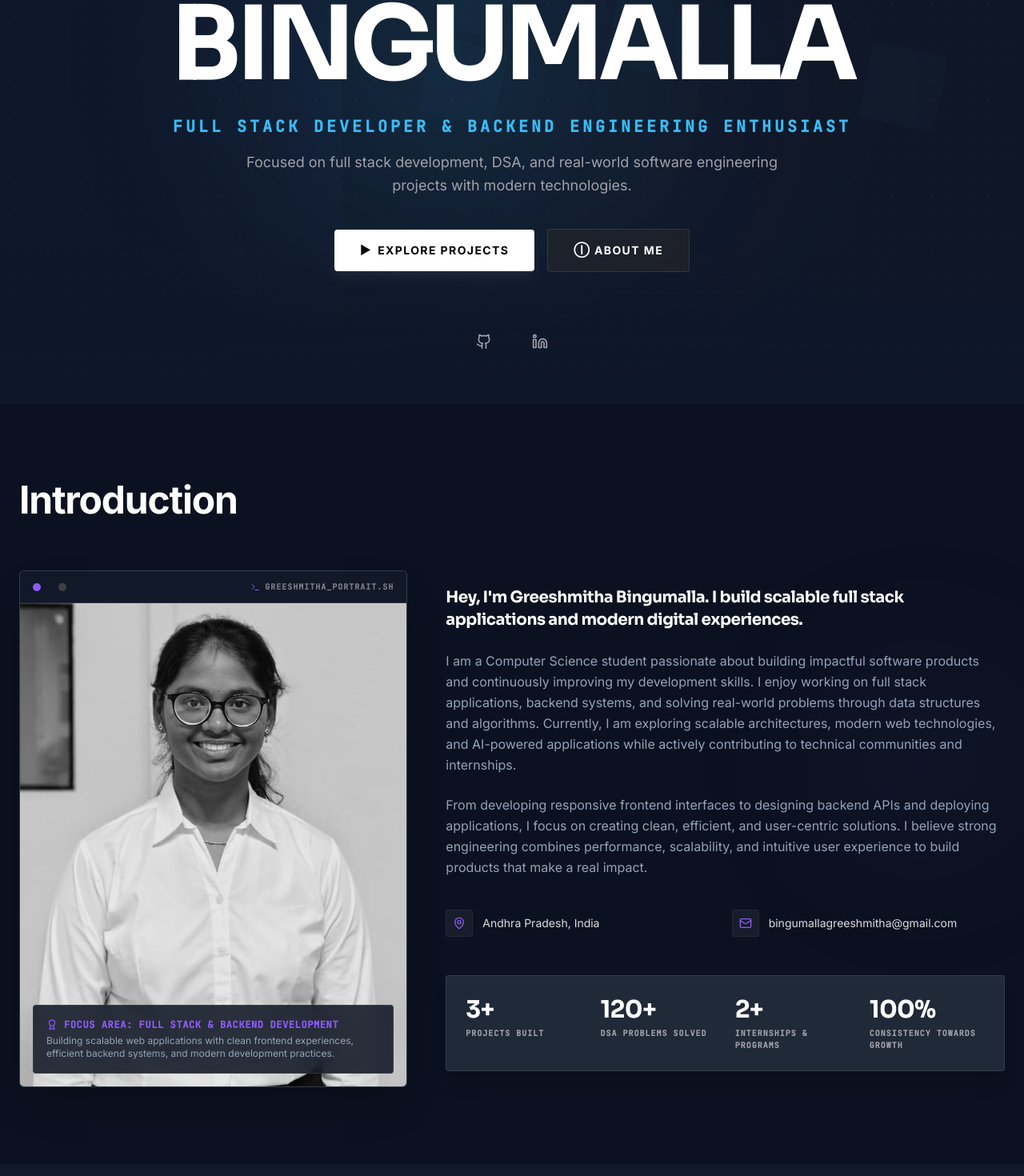
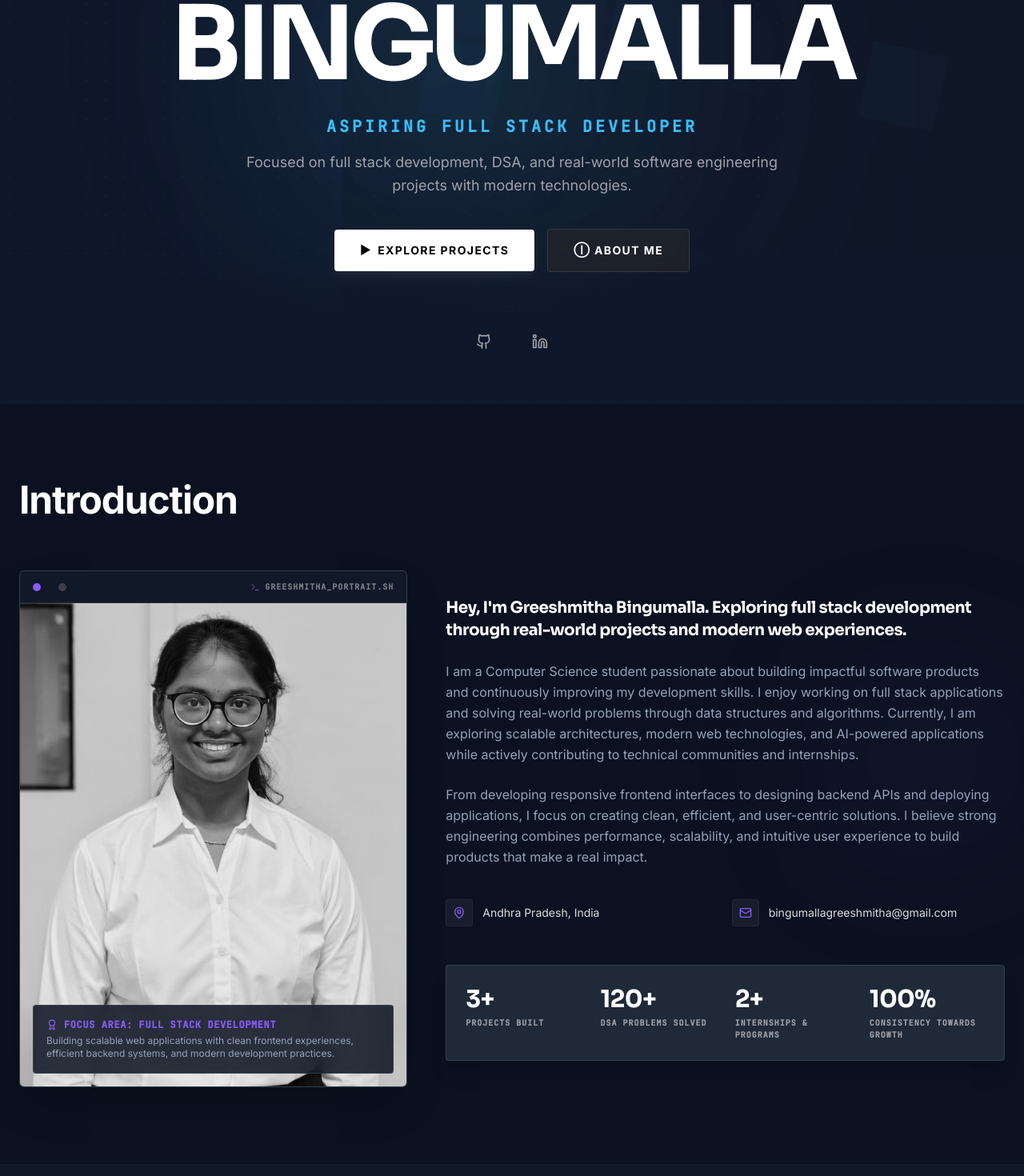
Before and after one commit to Greeshmitha2702/portfolio, a React (Vite) app: page / in a window 1280 px wide. Shown: the part 295-1765 px from the top of the page at 80% size. Built offline with nearby package versions, Linux system fonts and the light colour scheme.

Commit message:
fix: slight changes done in text

```diff
--- a/src/components/About.tsx
+++ b/src/components/About.tsx
@@ -69,7 +69,7 @@ export default function About() {
                 <div className="absolute bottom-4 left-4 right-4 p-4 rounded-sm bg-[#0B1120]/85 backdrop-blur-md border border-white/10 text-xs text-white/95">
                   <div className="flex items-center gap-2 font-mono font-bold text-[#8B5CF6] mb-1 uppercase tracking-wider">
                     <Award className="w-3.5 h-3.5" />
-                    <span>Focus Area: Full Stack & Backend Development</span>
+                    <span>Focus Area: Full Stack Development</span>
                   </div>
                   <p className="text-[#94A3B8] font-sans">
   Building scalable web applications with clean frontend experiences, efficient backend systems, and modern development practices.                  </p>
@@ -88,7 +88,7 @@ export default function About() {
               className="space-y-6 text-[#94A3B8] leading-relaxed text-base"
             >
               <h3 className="text-white text-xl font-display font-bold tracking-tight">
-                Hey, I'm {PERSONAL_INFO.name}. I build scalable full stack applications and modern digital experiences.
+                Hey, I'm {PERSONAL_INFO.name}. Exploring full stack development through real-world projects and modern web experiences.
               </h3>
               <p>
                 {PERSONAL_INFO.bio}
--- a/src/data.ts
+++ b/src/data.ts
@@ -1,10 +1,10 @@
 export const PERSONAL_INFO = {
   name: 'Greeshmitha Bingumalla',
-  title: 'Full Stack Developer & Backend Engineering Enthusiast',
+  title: 'Aspiring Full Stack Developer',
   tagline: 'Building scalable web applications with clean UI and strong backend systems.',
   subtagline:
     'Focused on full stack development, DSA, and real-world software engineering projects with modern technologies.',
-  bio:'I am a Computer Science student passionate about building impactful software products and continuously improving my development skills. I enjoy working on full stack applications, backend systems, and solving real-world problems through data structures and algorithms. Currently, I am exploring scalable architectures, modern web technologies, and AI-powered applications while actively contributing to technical communities and internships.',
+  bio:'I am a Computer Science student passionate about building impactful software products and continuously improving my development skills. I enjoy working on full stack applications and solving real-world problems through data structures and algorithms. Currently, I am exploring scalable architectures, modern web technologies, and AI-powered applications while actively contributing to technical communities and internships.',
   email: 'bingumallagreeshmitha@gmail.com',
   location: 'Andhra Pradesh, India',
   github: 'https://github.com/Greeshmitha2702',
```
Also changed, not shown: 2 other files (tests, documents, lock files or other folders).
